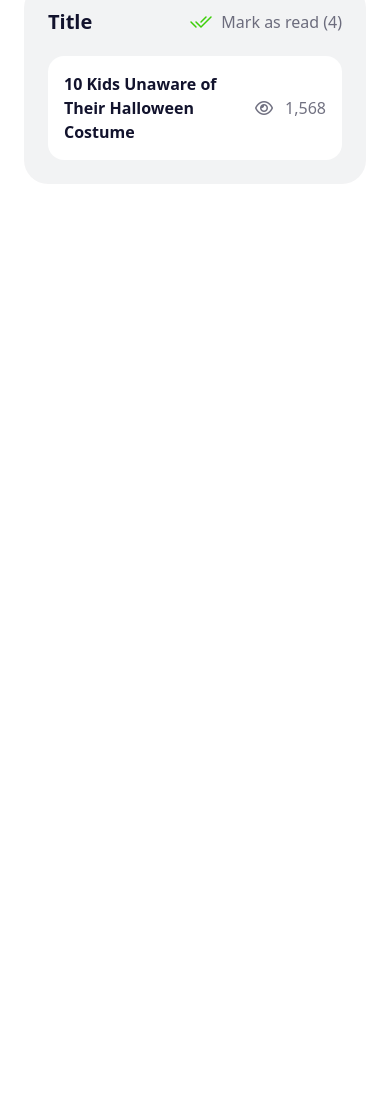
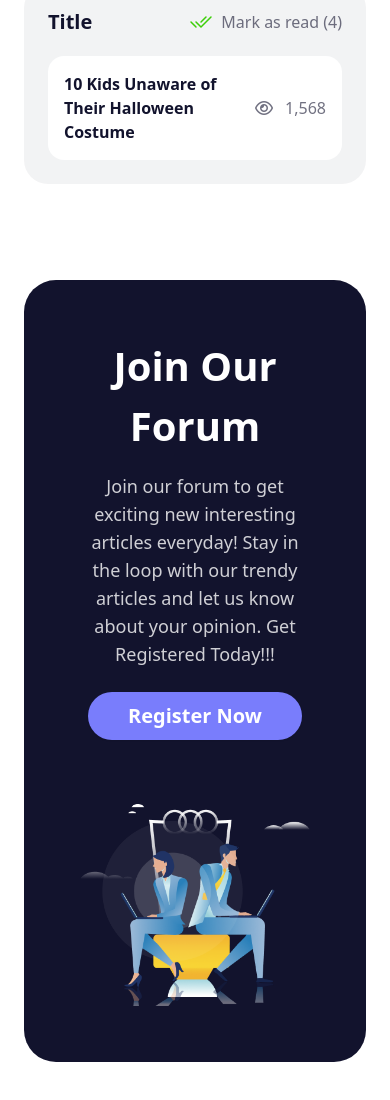
Before and after one commit to MiM1303/Nexus-Forum, a plain HTML site: page index.html in a window 390 px wide. Shown: the part 1713-2813 px from the top of the page. Before the commit the page ends 2009 px from the top, so only its background shows below. Drawn offline with nearby package versions, Linux system fonts and the light colour scheme.

Commit message:
added responsive join forum section

```diff
--- a/index.html
+++ b/index.html
@@ -161,6 +161,19 @@
         </section>
         <!-- DISCUSS SECTION END -->
 
+        <!-- JOIN FORUM SECTION START -->
+        <section class="flex flex-col lg:flex-row items-center gap-16 lg:justify-between bg-primary-blue rounded-[32px] p-14 lg:p-24">
+            <!-- content -->
+            <div class="text-center lg:text-left lg:w-2/3">
+                <h3 class="text-white font-mulish font-black text-[2.5rem]">Join Our Forum</h3>
+                <p class="font-mulish text-[#FFFFFFCC] text-lg font-normal mb-6 lg:mb-8 mt-4">Join our forum to get exciting new interesting articles everyday! Stay in the loop with our trendy articles and let us know about your opinion. Get Registered Today!!!</p>
+                <button class="btn text-white font-mulish font-bold text-xl bg-primary-purple rounded-full px-10 border-0">Register Now</button>
+            </div>
+            <!-- img -->
+            <img src="images/joinforum.png" alt="">
+        </section>
+        <!-- JOIN FORUM SECTION END -->
+
     </main>
     <footer>
 
```
